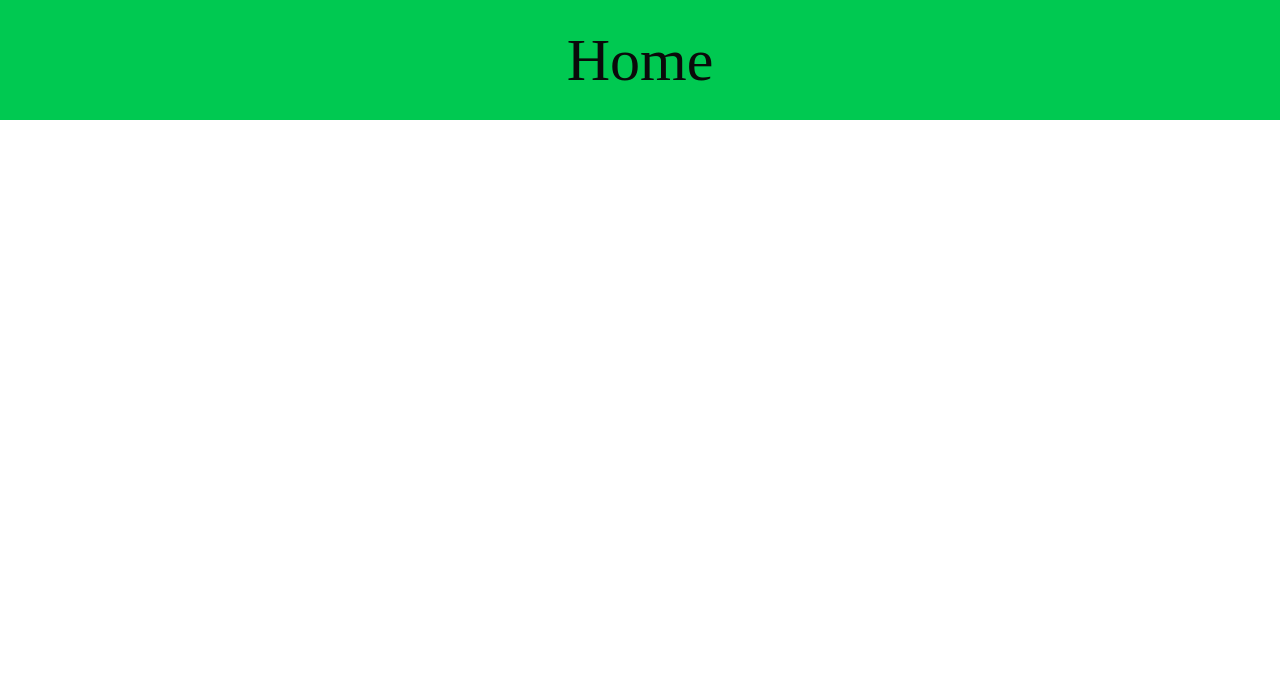
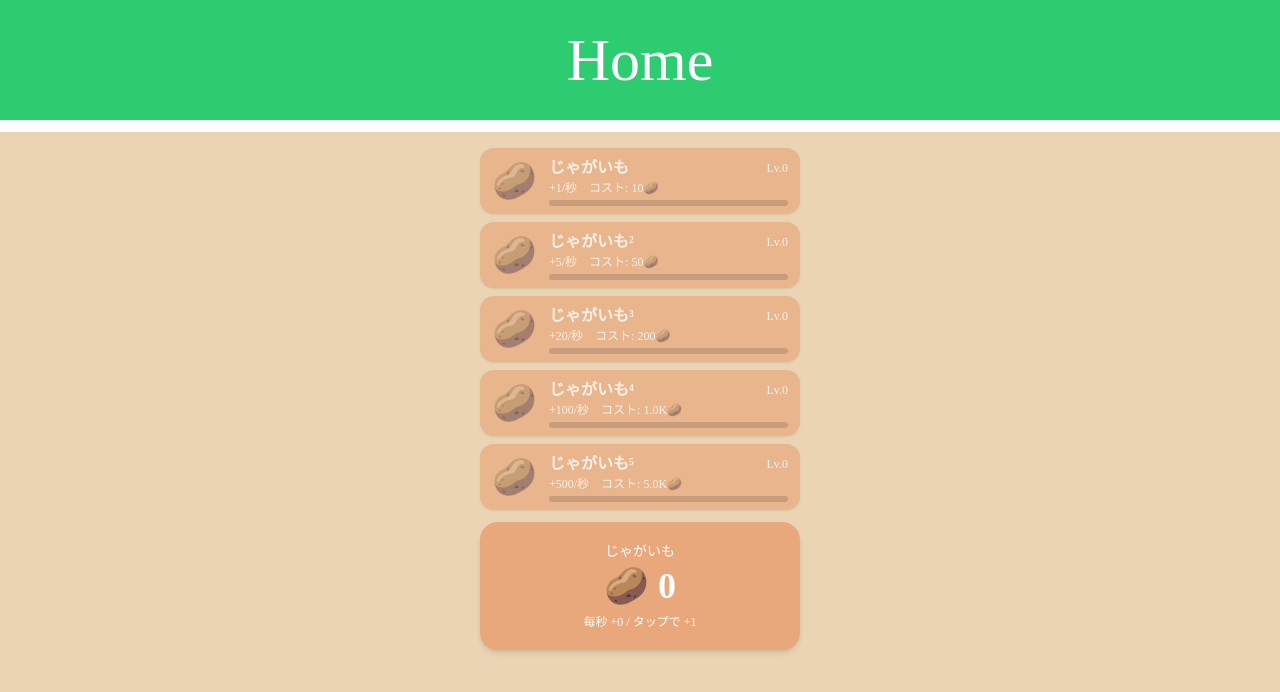
Before and after one commit to ws-vill-shinjo/training-camp-2026-b, a Next.js app in the folder frontend/: page / in a window 1280 px wide. Shown: the top 692 px of the page. Built offline with nearby package versions, Linux system fonts and the light colour scheme.

Commit message:
create-card-component

```diff
--- a/frontend/app/globals.css
+++ b/frontend/app/globals.css
@@ -12,12 +12,6 @@ body {
 body {
   -webkit-font-smoothing: antialiased;
   -moz-osx-font-smoothing: grayscale;
-}
-
-* {
-  box-sizing: border-box;
-  padding: 0;
-  margin: 0;
 }
 
 a {
--- a/frontend/app/layout.tsx
+++ b/frontend/app/layout.tsx
@@ -1,6 +1,7 @@
 import type { Metadata } from "next";
 import { Geist, Geist_Mono } from "next/font/google";
 import "./globals.css";
+import { Header } from "@/components/Header";
 
 const geistSans = Geist({
   variable: "--font-geist-sans",
@@ -24,7 +25,10 @@ export default function RootLayout({
 }>) {
   return (
     <html lang="ja">
-      <body className={`${geistSans.variable} ${geistMono.variable}`}>{children}</body>
+      <body className={`${geistSans.variable} ${geistMono.variable}`}>
+        <Header title="Home" />
+        {children}
+      </body>
     </html>
   );
 }
--- a/frontend/app/page.tsx
+++ b/frontend/app/page.tsx
@@ -1,6 +1,113 @@
 "use client";
-import { Header } from "@/components/Header";
+import { useState, useEffect } from "react";
 
-export default function Home() {
-  return <Header title="Home" />;
+const ITEMS = [
+  { id: 1, name: "じゃがいも", emoji: "🥔", base: 1, cost: 10 },
+  { id: 2, name: "じゃがいも²", emoji: "🥔", base: 5, cost: 50 },
+  { id: 3, name: "じゃがいも³", emoji: "🥔", base: 20, cost: 200 },
+  { id: 4, name: "じゃがいも⁴", emoji: "🥔", base: 100, cost: 1000 },
+  { id: 5, name: "じゃがいも⁵", emoji: "🥔", base: 500, cost: 5000 },
+];
+
+function formatNum(n) {
+  if (n >= 1_000_000) return (n / 1_000_000).toFixed(1) + "M";
+  if (n >= 1_000) return (n / 1_000).toFixed(1) + "K";
+  return Math.floor(n).toString();
 }
+
+export default function App() {
+  const [points, setPoints] = useState(0);
+  const [levels, setLevels] = useState(ITEMS.map(() => 0));
+  const [taps, setTaps] = useState([]);
+
+  const perSec = ITEMS.reduce((acc, item, i) => acc + item.base * levels[i], 0);
+
+  useEffect(() => {
+    const t = setInterval(() => setPoints((p) => p + perSec / 10), 100);
+    return () => clearInterval(t);
+  }, [perSec]);
+
+  const handleTap = (e) => {
+    const rect = e.currentTarget.getBoundingClientRect();
+    const id = Date.now();
+    setTaps((prev) => [...prev, { id, x: e.clientX - rect.left, y: e.clientY - rect.top }]);
+    setTimeout(() => setTaps((prev) => prev.filter((t) => t.id !== id)), 700);
+    setPoints((p) => p + 1);
+  };
+
+  const upgrade = (i) => {
+    const cost = Math.floor(ITEMS[i].cost * Math.pow(1.5, levels[i]));
+    if (points >= cost) {
+      setPoints((p) => p - cost);
+      setLevels((lv) => lv.map((l, idx) => (idx === i ? l + 1 : l)));
+    }
+  };
+
+  return (
+    <div
+      className="min-h-screen flex flex-col items-center py-4 gap-3 mt-3"
+      style={{ background: "#EBD4B4" }}
+    >
+      {/* Item cards */}
+      <div className="w-80 flex flex-col gap-2">
+        {ITEMS.map((item, i) => {
+          const cost = Math.floor(item.cost * Math.pow(1.5, levels[i]));
+          const canAfford = points >= cost;
+          const progress = ((levels[i] % 10) / 10) * 100;
+
+          return (
+            <div
+              key={item.id}
+              onClick={() => upgrade(i)}
+              className={`rounded-xl px-3 py-2 shadow transition-transform ${canAfford ? "cursor-pointer active:scale-95" : "opacity-70 cursor-default"}`}
+              style={{ background: "#E8A87C" }}
+            >
+              <div className="flex items-center gap-3">
+                <span className="text-4xl">{item.emoji}</span>
+                <div className="flex-1 min-w-0">
+                  <div className="flex justify-between items-center">
+                    <span className="text-white font-bold text-base">{item.name}</span>
+                    <span className="text-white text-xs">Lv.{levels[i]}</span>
+                  </div>
+                  <p className="text-white text-xs mb-1">
+                    +{formatNum(item.base * (levels[i] + 1))}/秒　コスト: {formatNum(cost)}🥔
+                  </p>
+                  {/* Status bar */}
+                  <div
+                    className="rounded-full h-1.5 w-full"
+                    style={{ background: "rgba(0,0,0,0.2)" }}
+                  >
+                    <div
+                      className="h-1.5 rounded-full transition-all duration-300"
+                      style={{ width: `${progress}%`, background: "#6AAED6" }}
+                    />
+                  </div>
+                </div>
+              </div>
+            </div>
+          );
+        })}
+      </div>
+
+      {/* Tap / points area */}
+      <div
+        onClick={handleTap}
+        className="relative overflow-hidden rounded-2xl w-80 px-4 py-5 text-center cursor-pointer select-none shadow-md active:scale-95 transition-transform"
+        style={{ background: "#E8A87C" }}
+      >
+        <p className="text-white text-sm mb-1">じゃがいも</p>
+        <p className="text-white text-4xl font-bold">🥔 {formatNum(points)}</p>
+        <p className="text-white text-xs mt-2">毎秒 +{formatNum(perSec)} / タップで +1</p>
+        {taps.map((t) => (
+          <span
+            key={t.id}
+            className="pointer-events-none absolute text-white font-bold text-xl animate-bounce"
+            style={{ left: t.x, top: t.y, transform: "translate(-50%,-50%)" }}
+          >
+            +1
+          </span>
+        ))}
+      </div>
+    </div>
+  );
+}
--- a/frontend/components/Header.tsx
+++ b/frontend/components/Header.tsx
@@ -7,8 +7,8 @@ type HeaderProps = {
 export const Header = ({ title }: HeaderProps): JSX.Element => {
   return (
     <header>
-      <div className="bg-green-500 h-30 w-screen flex items-center justify-center">
-        <h1 className="text-6xl">{title}</h1>
+      <div className="bg-[#2ECC71] h-30 w-screen flex items-center justify-center">
+        <h1 className="text-6xl text-white">{title}</h1>
       </div>
     </header>
   );
--- /dev/null
+++ b/frontend/components/ui/card.tsx
@@ -0,0 +1,92 @@
+import * as React from "react";
+
+import { cn } from "@/lib/utils";
+
+function Card({
+  className,
+  size = "default",
+  ...props
+}: React.ComponentProps<"div"> & { size?: "default" | "sm" }) {
+  return (
+    <div
+      data-slot="card"
+      data-size={size}
+      className={cn(
+        "group/card flex flex-col gap-4 overflow-hidden rounded-xl bg-card py-4 text-sm text-card-foreground ring-1 ring-foreground/10 has-data-[slot=card-footer]:pb-0 has-[>img:first-child]:pt-0 data-[size=sm]:gap-3 data-[size=sm]:py-3 data-[size=sm]:has-data-[slot=card-footer]:pb-0 *:[img:first-child]:rounded-t-xl *:[img:last-child]:rounded-b-xl",
+        className
+      )}
+      {...props}
+    />
+  );
+}
+
+function CardHeader({ className, ...props }: React.ComponentProps<"div">) {
+  return (
+    <div
+      data-slot="card-header"
+      className={cn(
+        "group/card-header @container/card-header grid auto-rows-min items-start gap-1 rounded-t-xl px-4 group-data-[size=sm]/card:px-3 has-data-[slot=card-action]:grid-cols-[1fr_auto] has-data-[slot=card-description]:grid-rows-[auto_auto] [.border-b]:pb-4 group-data-[size=sm]/card:[.border-b]:pb-3",
+        className
+      )}
+      {...props}
+    />
+  );
+}
+
+function CardTitle({ className, ...props }: React.ComponentProps<"div">) {
+  return (
+    <div
+      data-slot="card-title"
+      className={cn(
+        "text-base leading-snug font-medium group-data-[size=sm]/card:text-sm",
+        className
+      )}
+      {...props}
+    />
+  );
+}
+
+function CardDescription({ className, ...props }: React.ComponentProps<"div">) {
+  return (
+    <div
+      data-slot="card-description"
+      className={cn("text-sm text-muted-foreground", className)}
+      {...props}
+    />
+  );
+}
+
+function CardAction({ className, ...props }: React.ComponentProps<"div">) {
+  return (
+    <div
+      data-slot="card-action"
+      className={cn("col-start-2 row-span-2 row-start-1 self-start justify-self-end", className)}
+      {...props}
+    />
+  );
+}
+
+function CardContent({ className, ...props }: React.ComponentProps<"div">) {
+  return (
+    <div
+      data-slot="card-content"
+      className={cn("px-4 group-data-[size=sm]/card:px-3", className)}
+      {...props}
+    />
+  );
+}
+
+function CardFooter({ className, ...props }: React.ComponentProps<"div">) {
+  return (
+    <div
+      data-slot="card-footer"
+      className={cn(
+        "flex items-center rounded-b-xl border-t bg-muted/50 p-4 group-data-[size=sm]/card:p-3",
+        className
+      )}
+      {...props}
+    />
+  );
+}
+
+export { Card, CardHeader, CardFooter, CardTitle, CardAction, CardDescription, CardContent };
```
